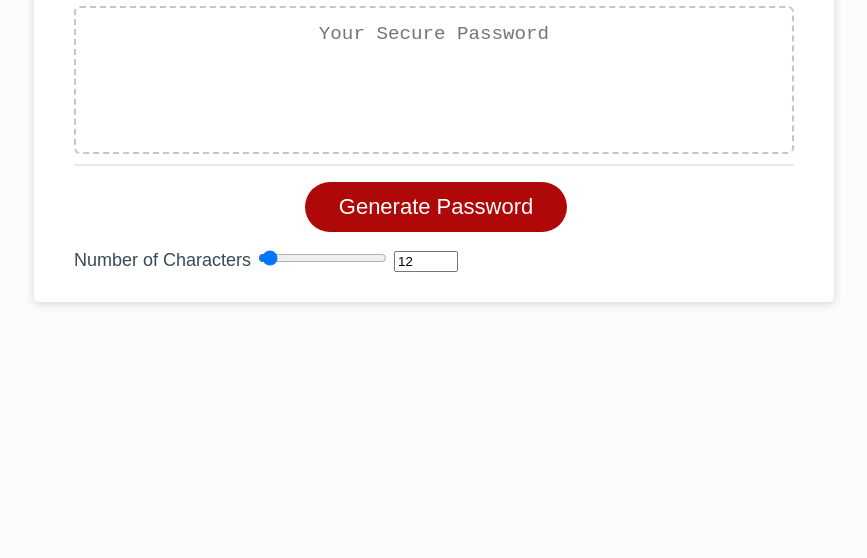
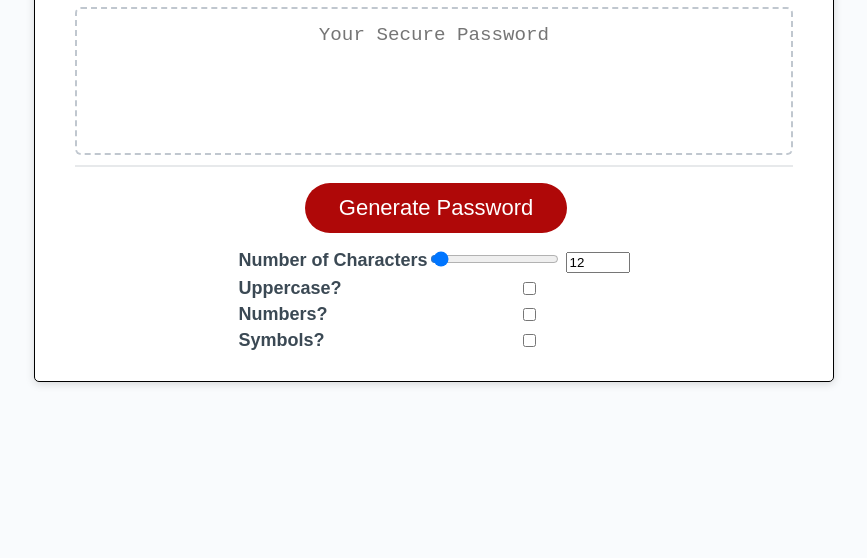
Before and after one commit to KStaySLC/Challenge-3-Passwords, a plain HTML site: page Develop/index.html in a window 1280 px wide. Shown: the part 242-800 px from the top of the page, without its empty margins (206-1073 px from the left). Drawn offline with Linux system fonts and the light colour scheme.

Commit message:
Completed .css styling

```diff
--- a/Develop/index.html
+++ b/Develop/index.html
@@ -27,10 +27,24 @@
         <div class="card-footer">
           <button id="generate" class="btn">Generate Password</button>
         </div>
-        <form>
+        <form id="options">
           <label for="numberOfCharacters">Number of Characters</label>
-          <input type="range" min="8" max="128" value="12" id="numberRange">
-          <input type="number" min="8" max="128" value="12" id="numberOfCharacters">
+            <div>
+
+              <input type="range" min="8" max="128" value="12" id="numberRange">
+              <input type="number" min="8" max="128" value="12" id="numberOfCharacters">
+
+            </div>
+
+          <label for="uppercase">Uppercase? </label>
+          <input type="checkbox" id="uppercase">
+
+          <label for="numbers">Numbers? </label>
+          <input type="checkbox" id="numbers">
+
+          <label for="symbols">Symbols? </label>
+          <input type="checkbox" id="symbols">
+
         </form>
       </div>
     </div>
--- a/Develop/script.js
+++ b/Develop/script.js
@@ -1,5 +1,6 @@
 // Assignment code here
-
+var numberOfCharacter = document.getElementById("numberOfCharacters")
+var
 
 // Get references to the #generate element
 var generateBtn = document.querySelector("#generate");
--- a/Develop/style.css
+++ b/Develop/style.css
@@ -34,12 +34,24 @@ header {
   background-color: hsl(0, 0%, 100%);
   border-radius: 5px;
   border-width: 1px;
+  border: 1px solid black;
   box-shadow: rgba(0, 0, 0, 0.15) 0px 2px 8px 0px;
   color: hsl(206, 17%, 28%);
   font-size: 18px;
   margin: 0 auto;
   max-width: 800px;
   padding: 30px 40px;
+}
+
+#options {
+  display: flex;
+  justify-content: center;
+  flex-direction: column;
+  display: grid;
+  grid-template-columns: auto auto;
+  row-gap: 5px;
+  align-items: center;
+  font-weight: bold;
 }
 
 .card-header::after {
@@ -52,6 +64,7 @@ header {
 
 .card-body {
   min-height: 100px;
+  word-break: break-all;
 }
 
 .card-footer {
```
